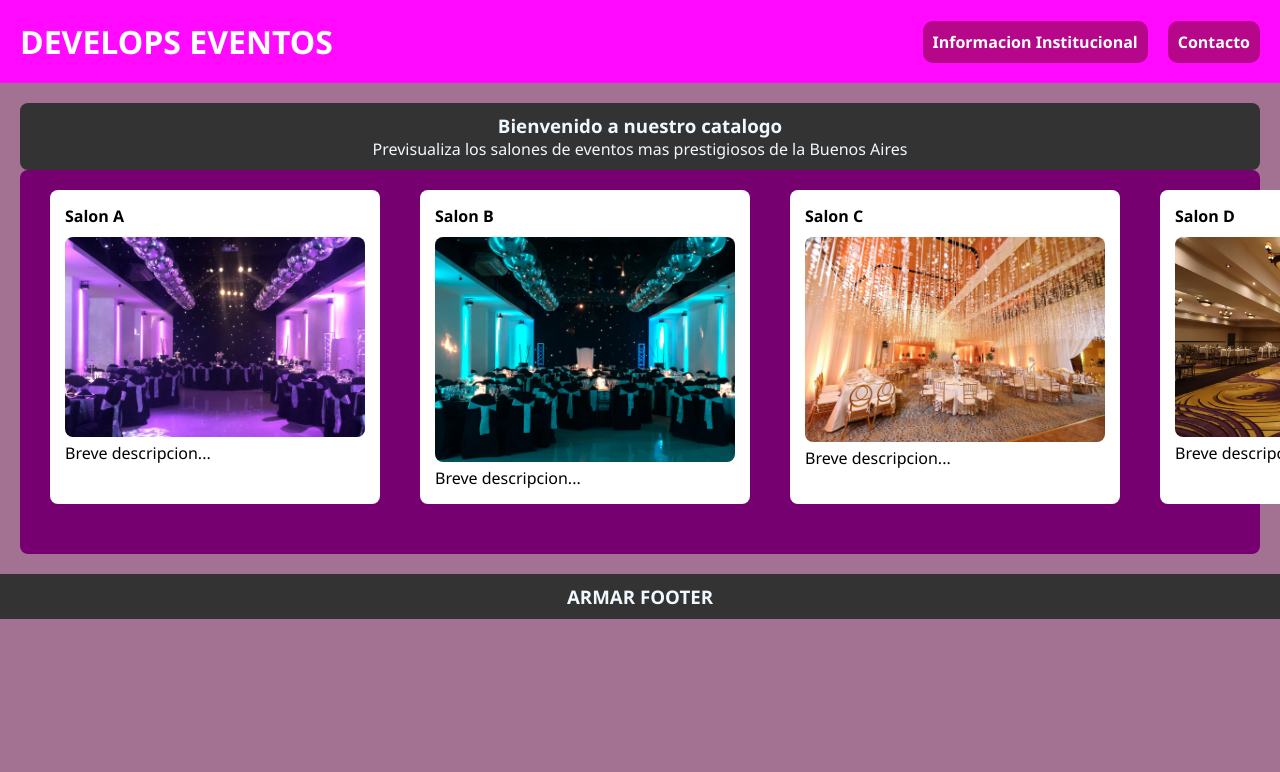
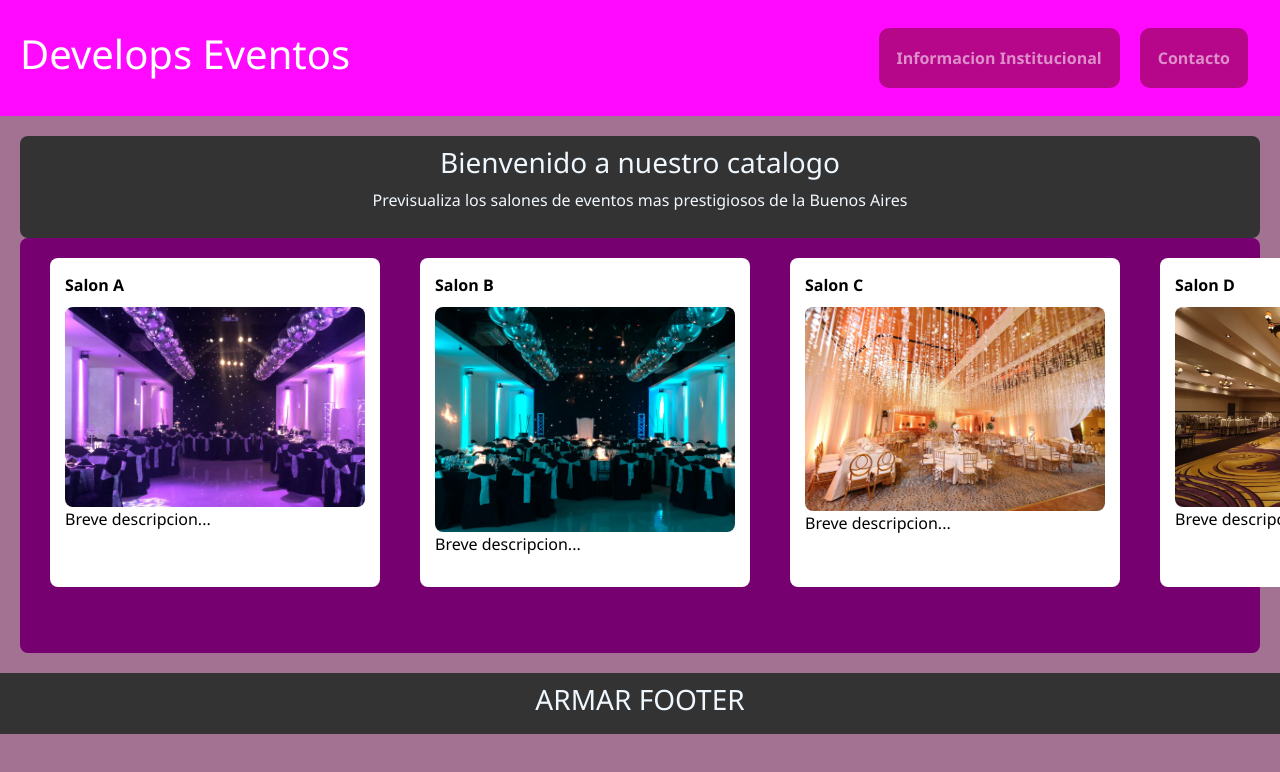
Before and after one commit to mirtasaenz02/TP-Integrador, a plain HTML site: page index.html in a window 1280 px wide. Shown: the top 772 px of the page. Drawn offline with nearby package versions, Linux system fonts and the light colour scheme; files that its build step writes are made by us from their sources.

Commit message:
Cambios SJG - 202505112225
- Se actualiza "Nav" - Se agregan elementos de Bootstrap

```diff
--- a/index.html
+++ b/index.html
@@ -3,22 +3,42 @@
     <head>
         <meta charset="UTF-8" />
         <meta name="viewport" content="width=device-width, initial-scale=1.0" />
-        <link rel="stylesheet" href="/estilos.css/estilos.css" />
+        <!-- Enlace para Bootstrap-->
+        <link href="https://cdn.jsdelivr.net/npm/bootstrap@5.3.3/dist/css/bootstrap.min.css" rel="stylesheet">
+        <link rel="stylesheet" href="../estilos/estilos.css" />
         <title>Develops Eventos</title>
     </head>
 
     <body>
+
         <!--BARRA DE NAVEGACION-->
         <header>
         <div class="contenedor-encabezado">
-            <h1>DEVELOPS EVENTOS</h1>
-            <nav>
-            <ul>
-                <li><a href="/nosotros.html">Informacion Institucional</a></li>
-                <li><a href="/contacto.html">Contacto</a></li>
-            </ul>
+            <h1>Develops Eventos</h1>
+            <nav class="navbar navbar-expand-lg navbar-dark">
+            <div class="container-fluid">
+                <button class="navbar-toggler" type="button" data-bs-toggle="collapse"
+                data-bs-target="#navbarNav" aria-controls="navbarNav" aria-expanded="false"
+                aria-label="Toggle navigation">
+                <span class="navbar-toggler-icon"></span>
+                </button>
+
+                <div class="collapse navbar-collapse" id="navbarNav">
+                <ul class="navbar-nav ms-auto">
+                    <li class="nav-item">
+                    <a class="nav-link" href="/nosotros.html">Informacion Institucional</a>
+                    </li>
+                    <li class="nav-item">
+                    <a class="nav-link" href="/contacto.html">Contacto</a>
+                    </li>
+                </ul>
+                </div>
+            </div>
             </nav>
         </div>
+
+        <!-- Enlace para efecto de Bootstrap en la sección Nav -->
+        <script src="https://cdn.jsdelivr.net/npm/bootstrap@5.3.3/dist/js/bootstrap.bundle.min.js"></script>
         </header>
 
         <!--CONTENIDO PRINCIPAL-->
```
Also changed, not shown: contacto.html (+21 -5 lines), nosotros.html (+24 -8 lines), estilos/estilos.css (line endings or trailing spaces), inmobiliaria.jpg (added).
